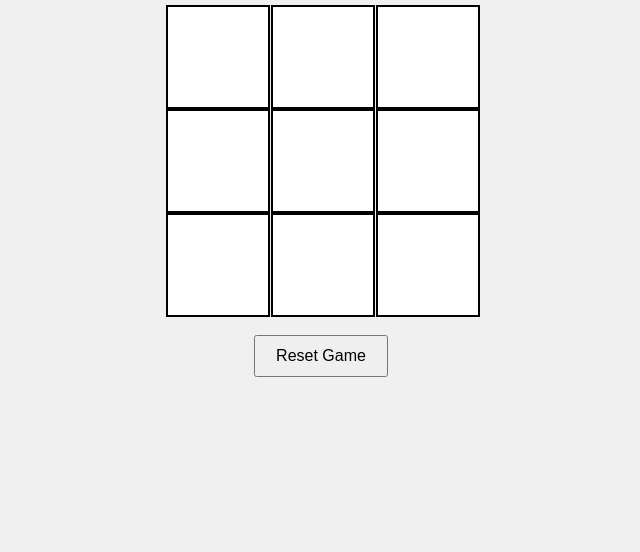
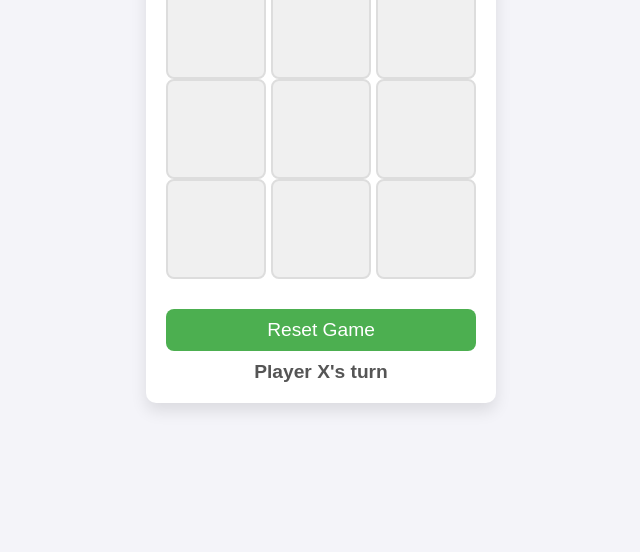
Before and after one commit to IsaacDaRat/firstWebsite, a plain HTML site: page index.html in a window 1280 px wide. Shown: the part 248-800 px from the top of the page, without its empty margins (319-959 px from the left). Drawn offline with Linux system fonts and the light colour scheme.

Commit message:
better tik tac

```diff
--- a/index.html
+++ b/index.html
@@ -26,7 +26,8 @@
                 <div class="cell" data-cell></div>
             </div>
         </div>
-        <button id="resetButton">Reset Game</button>
+        <button id="resetButton" class="btn">Reset Game</button>
+        <div id="gameStatus"></div>
     </div>
 
     <script src="script.js"></script>
--- a/script.js
+++ b/script.js
@@ -1,6 +1,7 @@
 const cells = document.querySelectorAll('[data-cell]');
 const board = document.getElementById('board');
 const resetButton = document.getElementById('resetButton');
+const gameStatus = document.getElementById('gameStatus');
 let currentPlayer = 'X';
 let gameActive = true;
 
@@ -17,14 +18,15 @@ function handleCellClick(e) {
 
     // Check for a winner
     if (checkWin()) {
-        alert(`${currentPlayer} wins!`);
+        gameStatus.textContent = `${currentPlayer} wins! 🎉`;
         gameActive = false;
     } else if (isBoardFull()) {
-        alert('It\'s a draw!');
+        gameStatus.textContent = 'It\'s a draw! 🤝';
         gameActive = false;
     } else {
         // Switch player
         currentPlayer = currentPlayer === 'X' ? 'O' : 'X';
+        gameStatus.textContent = `Player ${currentPlayer}'s turn`;
     }
 }
 
@@ -54,6 +56,7 @@ function resetGame() {
     cells.forEach(cell => cell.textContent = '');
     currentPlayer = 'X';
     gameActive = true;
+    gameStatus.textContent = `Player ${currentPlayer}'s turn`;
 }
 
 // Attach event listener to each cell
@@ -61,3 +64,6 @@ cells.forEach(cell => cell.addEventListener('click', handleCellClick));
 
 // Reset button event listener
 resetButton.addEventListener('click', resetGame);
+
+// Set initial game status
+gameStatus.textContent = `Player ${currentPlayer}'s turn`;
--- a/styles.css
+++ b/styles.css
@@ -1,20 +1,31 @@
+* {
+    margin: 0;
+    padding: 0;
+    box-sizing: border-box;
+}
+
 body {
-    font-family: Arial, sans-serif;
+    font-family: 'Arial', sans-serif;
+    background-color: #f4f4f9;
     display: flex;
     justify-content: center;
     align-items: center;
     height: 100vh;
-    margin: 0;
-    background-color: #f0f0f0;
+    text-align: center;
 }
 
 .container {
-    text-align: center;
+    background-color: #fff;
+    box-shadow: 0 8px 16px rgba(0, 0, 0, 0.1);
+    padding: 20px;
+    border-radius: 10px;
+    width: 350px;
 }
 
 h1 {
-    font-size: 2em;
+    font-size: 2rem;
     margin-bottom: 20px;
+    color: #333;
 }
 
 .board {
@@ -22,20 +33,22 @@ h1 {
     grid-template-columns: repeat(3, 100px);
     grid-template-rows: repeat(3, 100px);
     gap: 5px;
+    margin-bottom: 20px;
     justify-content: center;
-    margin-bottom: 20px;
 }
 
 .cell {
     width: 100px;
     height: 100px;
+    background-color: #f0f0f0;
     display: flex;
     justify-content: center;
     align-items: center;
-    background-color: white;
-    border: 2px solid #000;
-    font-size: 2em;
+    font-size: 2.5rem;
+    border: 2px solid #ddd;
     cursor: pointer;
+    transition: background-color 0.3s;
+    border-radius: 8px;
 }
 
 .cell:hover {
@@ -44,6 +57,23 @@ h1 {
 
 button {
     padding: 10px 20px;
-    font-size: 1em;
+    font-size: 1.2rem;
     cursor: pointer;
+    border: none;
+    background-color: #4CAF50;
+    color: #fff;
+    border-radius: 8px;
+    transition: background-color 0.3s;
+    width: 100%;
 }
+
+button:hover {
+    background-color: #45a049;
+}
+
+#gameStatus {
+    font-size: 1.2rem;
+    margin-top: 10px;
+    color: #555;
+    font-weight: bold;
+}
```
